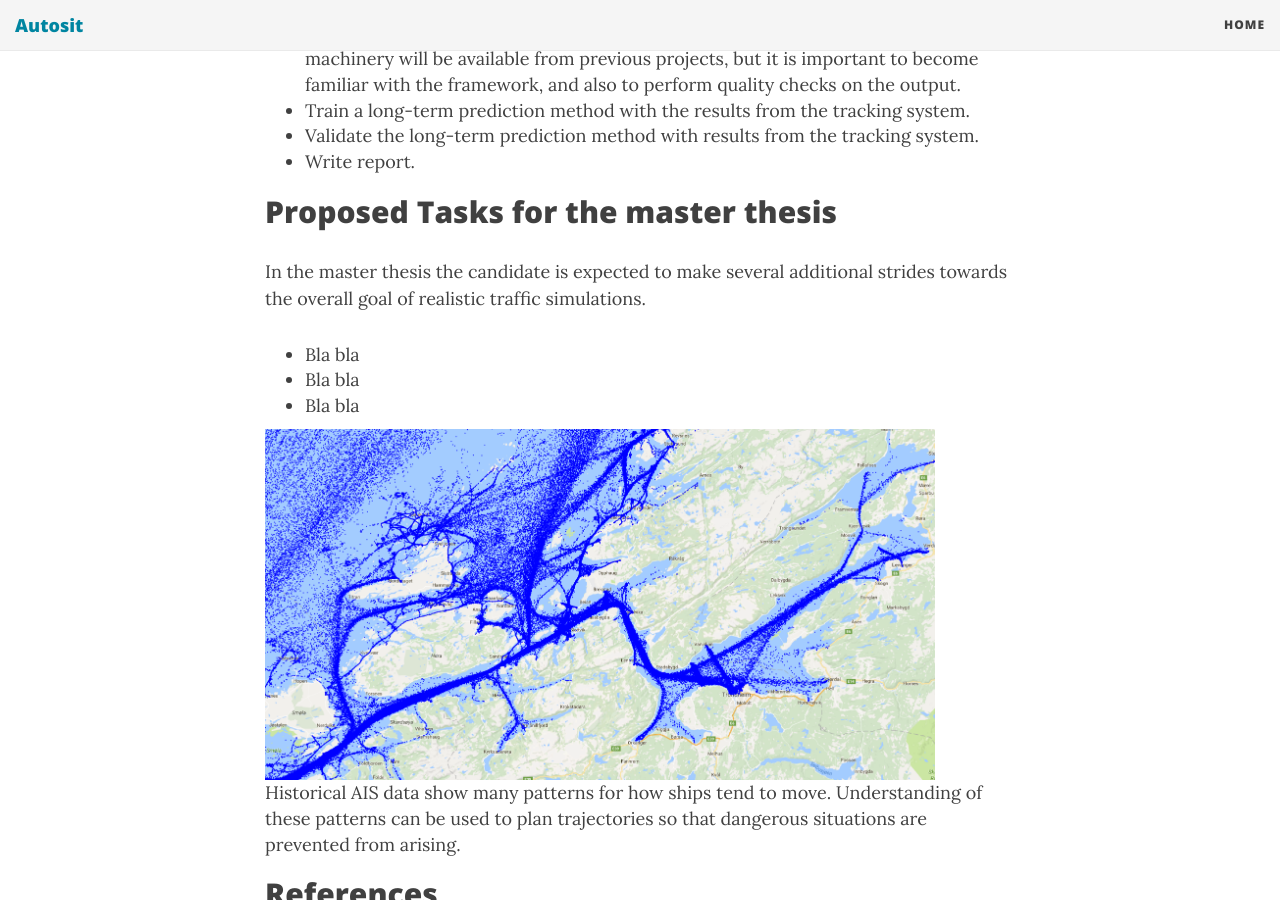
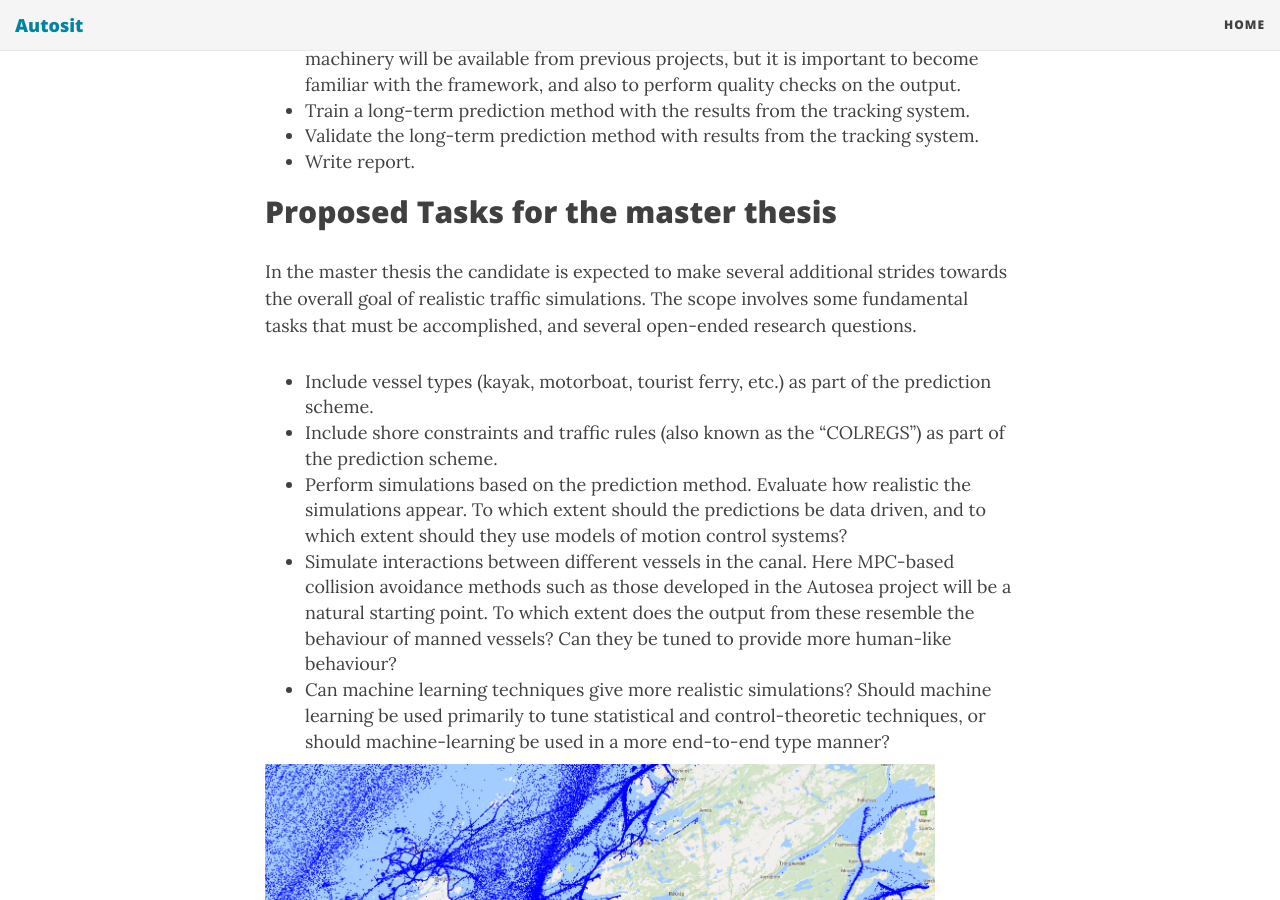
Before and after one commit to autosit/autosit.github.io, a Jekyll site: the page built from _posts/2020-04-19-ltp_canal.md, in a window 1280 px wide and 900 px high, scrolled down 2106 px. Built offline with Jekyll 4.4.1, drawn with Linux system fonts in a browser that asks for light colours; nearby versions of some CDN libraries.

Commit message:
updated twin of the canal

```diff
--- a/_posts/2020-04-19-ltp_canal.md
+++ b/_posts/2020-04-19-ltp_canal.md
@@ -38,11 +38,13 @@ The main goal of the specialization project is to make sure that we have a good
 
 ## Proposed Tasks for the master thesis
 
-In the master thesis the candidate is expected to make several additional strides towards the overall goal of realistic traffic simulations.
+In the master thesis the candidate is expected to make several additional strides towards the overall goal of realistic traffic simulations. The scope involves some fundamental tasks that must be accomplished, and several open-ended research questions.
 
-* Bla bla
-* Bla bla
-* Bla bla
+* Include vessel types (kayak, motorboat, tourist ferry, etc.) as part of the prediction scheme.
+* Include shore constraints and traffic rules (also known as the "COLREGS") as part of the prediction scheme.
+* Perform simulations based on the prediction method. Evaluate how realistic the simulations appear. To which extent should the predictions be data driven, and to which extent should they use models of motion control systems?
+* Simulate interactions between different vessels in the canal. Here MPC-based collision avoidance methods such as those developed in the Autosea project will be a natural starting point. To which extent does the output from these resemble the behaviour of manned vessels? Can they be tuned to provide more human-like behaviour?
+* Can machine learning techniques give more realistic simulations? Should machine learning be used primarily to tune statistical and control-theoretic techniques, or should machine-learning be used in a more end-to-end type manner?
 
 
 |<img src="{{site.url}}/assets/ais-data-trd.png" width="670"> |
```
